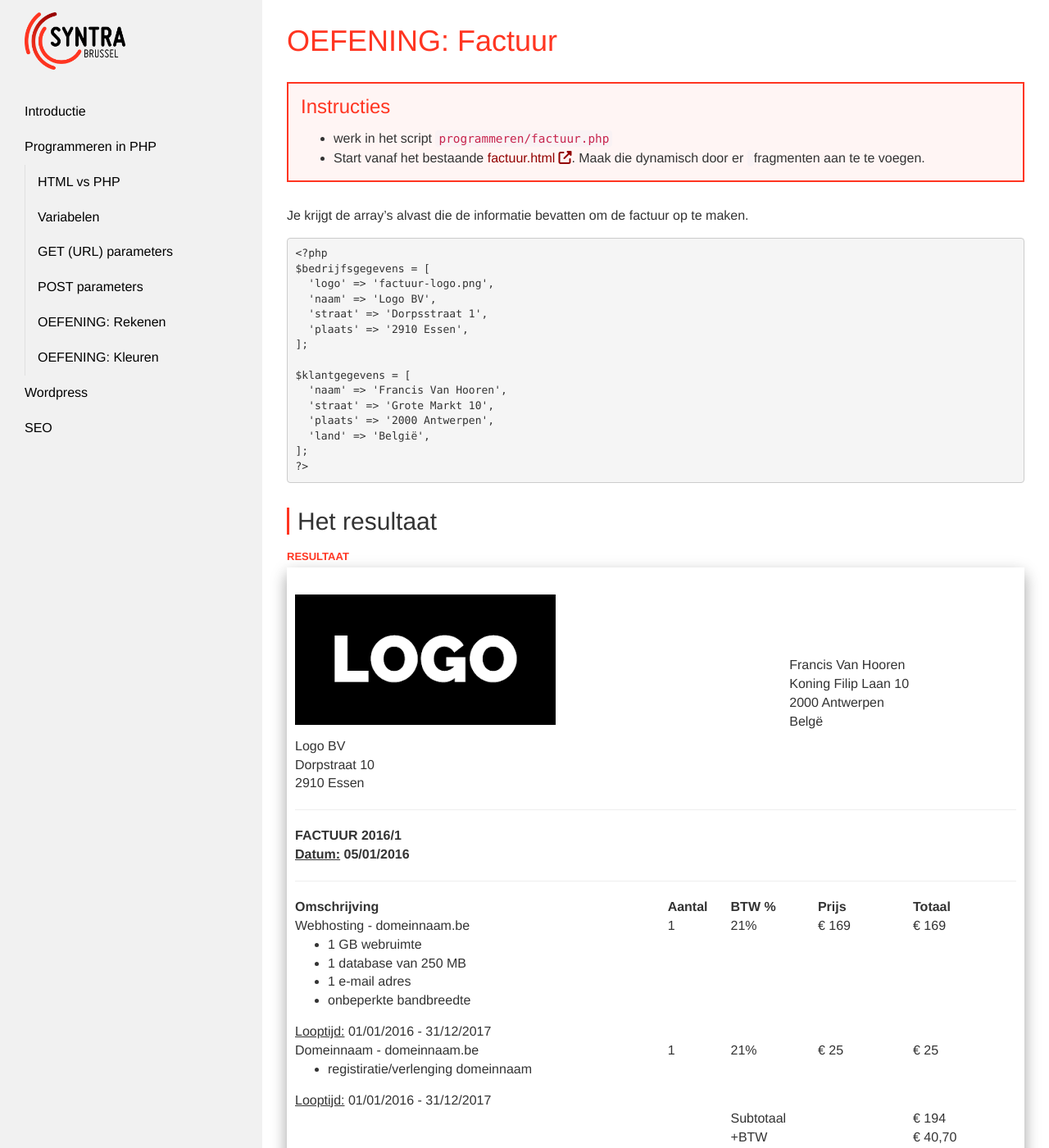
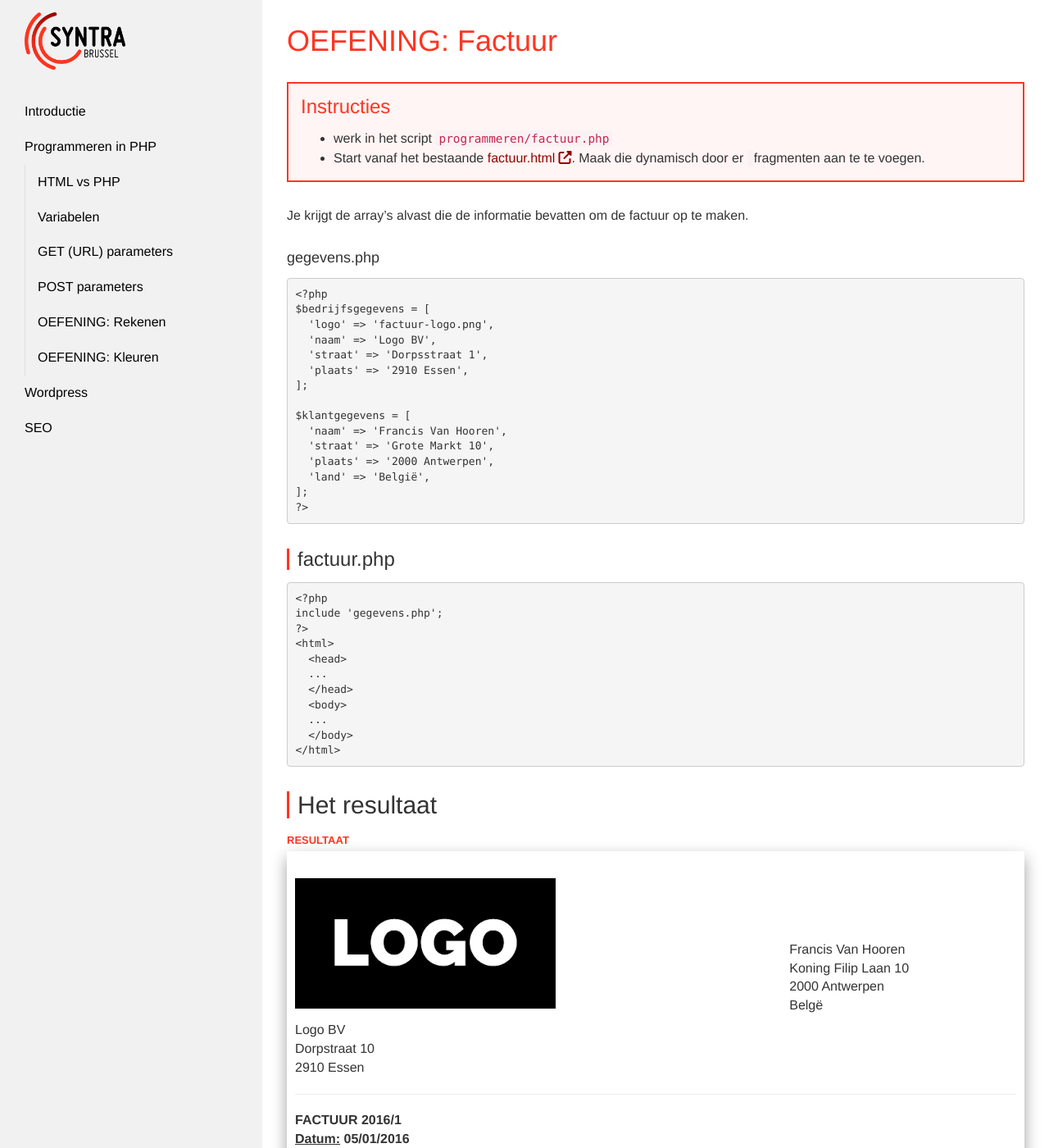
Before and after one commit to Syntra-Brussel/dynamische-webtechnieken, a Jekyll site: the page built from programmeren/oefening-factuur.md, in a window 1280 px wide and 1400 px high. Shown: the whole window at 82% size. Built offline with Jekyll 4.4.1, drawn with Linux system fonts in a browser that asks for light colours; nearby versions of some CDN libraries; a script that is not in the unit is left out.

Commit message:
Update oefening-factuur.md

```diff
--- a/programmeren/oefening-factuur.md
+++ b/programmeren/oefening-factuur.md
@@ -15,6 +15,7 @@ collection: programmeren
 
 Je krijgt de array's alvast die de informatie bevatten om de factuur op te maken.
 
+#### gegevens.php
 <pre data-enlighter-theme="beyond" data-enlighter-language="php">
 &lt;?php
 $bedrijfsgegevens = [
@@ -31,6 +32,21 @@ $klantgegevens = [
   'land' => 'België',
 ];
 ?&gt;
+</pre>
+
+### factuur.php
+<pre data-enlighter-theme="beyond" data-enlighter-language="php">
+&lt;?php
+include 'gegevens.php';
+?&gt;
+&lt;html&gt;
+  &lt;head&gt;
+  ...
+  &lt;/head&gt;
+  &lt;body&gt;
+  ...
+  &lt;/body&gt;
+&lt;/html&gt;
 </pre>
 
 ## Het resultaat
```
